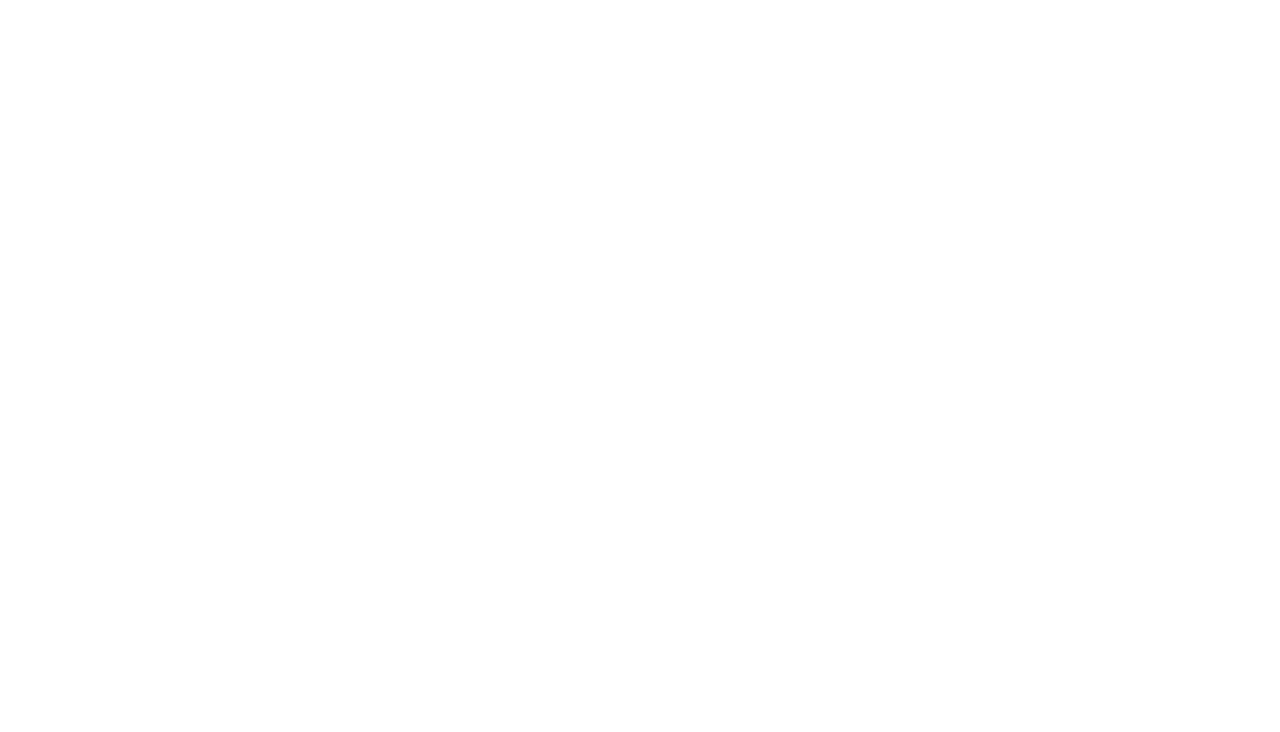
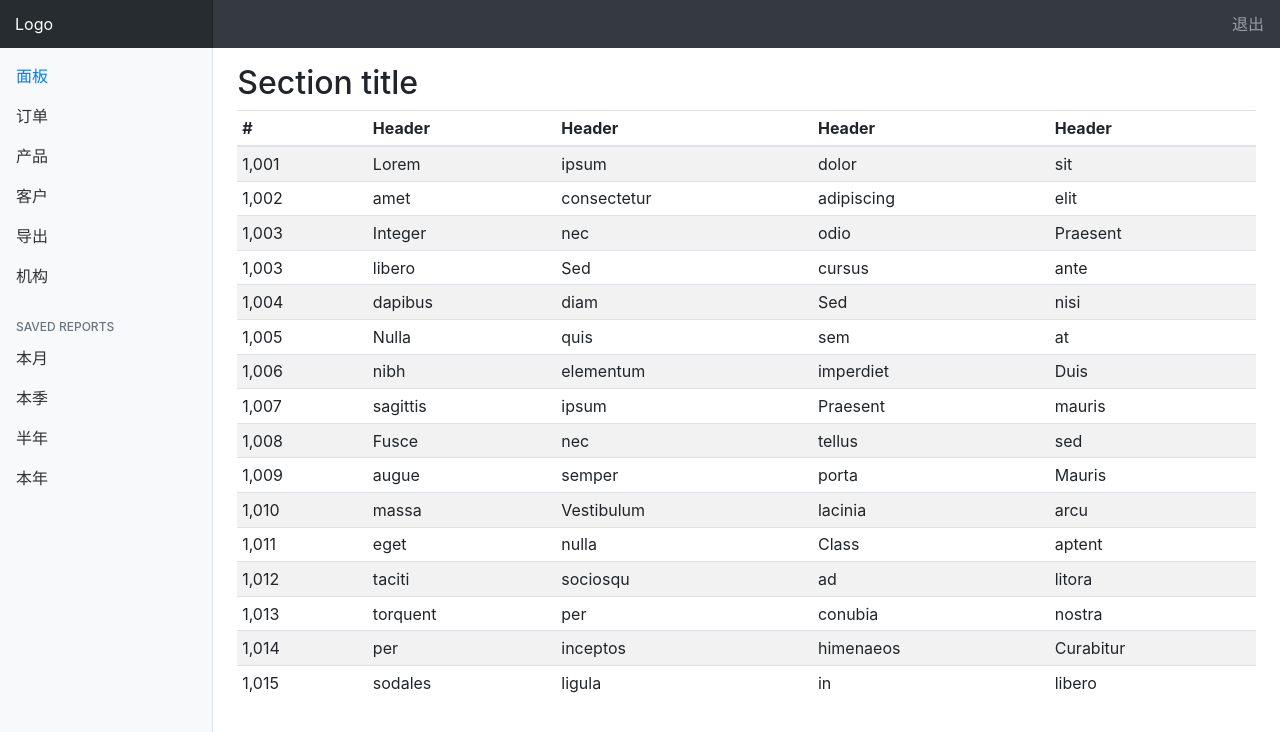
Before and after one commit to hxfsc/vue2webpack4, a Vue app: page /statistics in a window 1280 px wide. Shown: the top 732 px of the page. Built offline with nearby package versions, Linux system fonts and the light colour scheme.

Commit message:
fix(router) fix order statistics

```diff
--- a/src/components/Dashboard/index.vue
+++ b/src/components/Dashboard/index.vue
@@ -4,7 +4,7 @@
 			<a class="navbar-brand col-sm-3 col-md-2 mr-0" href="#">Logo</a>
 			<ul class="navbar-nav px-3">
 				<li class="nav-item text-nowrap">
-					<a class="nav-link" href="#">Sign out</a>
+					<a class="nav-link" href="#">退出</a>
 				</li>
 			</ul>
 		</nav>
@@ -15,17 +15,17 @@
 					<div class="sidebar-sticky">
 						<ul class="nav flex-column">
 							<li class="nav-item">
-								<a class="nav-link active" href="#">
+								<router-link class="nav-link active" to="/statistics">
 									<span data-feather="home"></span>
 									面板
 									<span class="sr-only">(current)</span>
-								</a>
+								</router-link>
 							</li>
 							<li class="nav-item">
-								<a class="nav-link" href="#">
+								<router-link  class="nav-link" to="/order">
 									<span data-feather="file"></span>
 									订单
-								</a>
+								</router-link>
 							</li>
 							<li class="nav-item">
 								<a class="nav-link" href="#">
@@ -91,134 +91,7 @@
 				</nav>
 
 				<main role="main" class="col-md-9 ml-sm-auto col-lg-10 pt-3 px-4">
-					<h2>Section title</h2>
-					<div class="table-responsive">
-						<table class="table table-striped table-sm">
-							<thead>
-								<tr>
-									<th>#</th>
-									<th>Header</th>
-									<th>Header</th>
-									<th>Header</th>
-									<th>Header</th>
-								</tr>
-							</thead>
-							<tbody>
-								<tr>
-									<td>1,001</td>
-									<td>Lorem</td>
-									<td>ipsum</td>
-									<td>dolor</td>
-									<td>sit</td>
-								</tr>
-								<tr>
-									<td>1,002</td>
-									<td>amet</td>
-									<td>consectetur</td>
-									<td>adipiscing</td>
-									<td>elit</td>
-								</tr>
-								<tr>
-									<td>1,003</td>
-									<td>Integer</td>
-									<td>nec</td>
-									<td>odio</td>
-									<td>Praesent</td>
-								</tr>
-								<tr>
-									<td>1,003</td>
-									<td>libero</td>
-									<td>Sed</td>
-									<td>cursus</td>
-									<td>ante</td>
-								</tr>
-								<tr>
-									<td>1,004</td>
-									<td>dapibus</td>
-									<td>diam</td>
-									<td>Sed</td>
-									<td>nisi</td>
-								</tr>
-								<tr>
-									<td>1,005</td>
-									<td>Nulla</td>
-									<td>quis</td>
-									<td>sem</td>
-									<td>at</td>
-								</tr>
-								<tr>
-									<td>1,006</td>
-									<td>nibh</td>
-									<td>elementum</td>
-									<td>imperdiet</td>
-									<td>Duis</td>
-								</tr>
-								<tr>
-									<td>1,007</td>
-									<td>sagittis</td>
-									<td>ipsum</td>
-									<td>Praesent</td>
-									<td>mauris</td>
-								</tr>
-								<tr>
-									<td>1,008</td>
-									<td>Fusce</td>
-									<td>nec</td>
-									<td>tellus</td>
-									<td>sed</td>
-								</tr>
-								<tr>
-									<td>1,009</td>
-									<td>augue</td>
-									<td>semper</td>
-									<td>porta</td>
-									<td>Mauris</td>
-								</tr>
-								<tr>
-									<td>1,010</td>
-									<td>massa</td>
-									<td>Vestibulum</td>
-									<td>lacinia</td>
-									<td>arcu</td>
-								</tr>
-								<tr>
-									<td>1,011</td>
-									<td>eget</td>
-									<td>nulla</td>
-									<td>Class</td>
-									<td>aptent</td>
-								</tr>
-								<tr>
-									<td>1,012</td>
-									<td>taciti</td>
-									<td>sociosqu</td>
-									<td>ad</td>
-									<td>litora</td>
-								</tr>
-								<tr>
-									<td>1,013</td>
-									<td>torquent</td>
-									<td>per</td>
-									<td>conubia</td>
-									<td>nostra</td>
-								</tr>
-								<tr>
-									<td>1,014</td>
-									<td>per</td>
-									<td>inceptos</td>
-									<td>himenaeos</td>
-									<td>Curabitur</td>
-								</tr>
-								<tr>
-									<td>1,015</td>
-									<td>sodales</td>
-									<td>ligula</td>
-									<td>in</td>
-									<td>libero</td>
-								</tr>
-							</tbody>
-						</table>
-					</div>
+					<router-view></router-view>
 				</main>
 			</div>
 		</div>
--- /dev/null
+++ b/src/components/Order/index.vue
@@ -0,0 +1,9 @@
+<template>
+<div>Order</div>
+</template>
+
+<script>
+export default {
+
+}
+</script>
--- /dev/null
+++ b/src/components/Statistics/index.vue
@@ -0,0 +1,132 @@
+<template>
+	<div>
+		<h2>Section title</h2>
+		<div class="table-responsive">
+			<table class="table table-striped table-sm">
+				<thead>
+					<tr>
+						<th>#</th>
+						<th>Header</th>
+						<th>Header</th>
+						<th>Header</th>
+						<th>Header</th>
+					</tr>
+				</thead>
+				<tbody>
+					<tr>
+						<td>1,001</td>
+						<td>Lorem</td>
+						<td>ipsum</td>
+						<td>dolor</td>
+						<td>sit</td>
+					</tr>
+					<tr>
+						<td>1,002</td>
+						<td>amet</td>
+						<td>consectetur</td>
+						<td>adipiscing</td>
+						<td>elit</td>
+					</tr>
+					<tr>
+						<td>1,003</td>
+						<td>Integer</td>
+						<td>nec</td>
+						<td>odio</td>
+						<td>Praesent</td>
+					</tr>
+					<tr>
+						<td>1,003</td>
+						<td>libero</td>
+						<td>Sed</td>
+						<td>cursus</td>
+						<td>ante</td>
+					</tr>
+					<tr>
+						<td>1,004</td>
+						<td>dapibus</td>
+						<td>diam</td>
+						<td>Sed</td>
+						<td>nisi</td>
+					</tr>
+					<tr>
+						<td>1,005</td>
+						<td>Nulla</td>
+						<td>quis</td>
+						<td>sem</td>
+						<td>at</td>
+					</tr>
+					<tr>
+						<td>1,006</td>
+						<td>nibh</td>
+						<td>elementum</td>
+						<td>imperdiet</td>
+						<td>Duis</td>
+					</tr>
+					<tr>
+						<td>1,007</td>
+						<td>sagittis</td>
+						<td>ipsum</td>
+						<td>Praesent</td>
+						<td>mauris</td>
+					</tr>
+					<tr>
+						<td>1,008</td>
+						<td>Fusce</td>
+						<td>nec</td>
+						<td>tellus</td>
+						<td>sed</td>
+					</tr>
+					<tr>
+						<td>1,009</td>
+						<td>augue</td>
+						<td>semper</td>
+						<td>porta</td>
+						<td>Mauris</td>
+					</tr>
+					<tr>
+						<td>1,010</td>
+						<td>massa</td>
+						<td>Vestibulum</td>
+						<td>lacinia</td>
+						<td>arcu</td>
+					</tr>
+					<tr>
+						<td>1,011</td>
+						<td>eget</td>
+						<td>nulla</td>
+						<td>Class</td>
+						<td>aptent</td>
+					</tr>
+					<tr>
+						<td>1,012</td>
+						<td>taciti</td>
+						<td>sociosqu</td>
+						<td>ad</td>
+						<td>litora</td>
+					</tr>
+					<tr>
+						<td>1,013</td>
+						<td>torquent</td>
+						<td>per</td>
+						<td>conubia</td>
+						<td>nostra</td>
+					</tr>
+					<tr>
+						<td>1,014</td>
+						<td>per</td>
+						<td>inceptos</td>
+						<td>himenaeos</td>
+						<td>Curabitur</td>
+					</tr>
+					<tr>
+						<td>1,015</td>
+						<td>sodales</td>
+						<td>ligula</td>
+						<td>in</td>
+						<td>libero</td>
+					</tr>
+				</tbody>
+			</table>
+		</div>
+	</div>
+</template>
--- a/src/router/router.js
+++ b/src/router/router.js
@@ -15,7 +15,7 @@ export { r };
 export default () => {
 	return new VueRouter({
 		mode: "history",
-		routes: r,
+		routes: routes,
 		scrollBehavior(to, from, savedPosition) {
 			if (savedPosition) {
 				return savedPosition;
```
Also changed, not shown: src/router/routes.js (+136 -131 lines).
